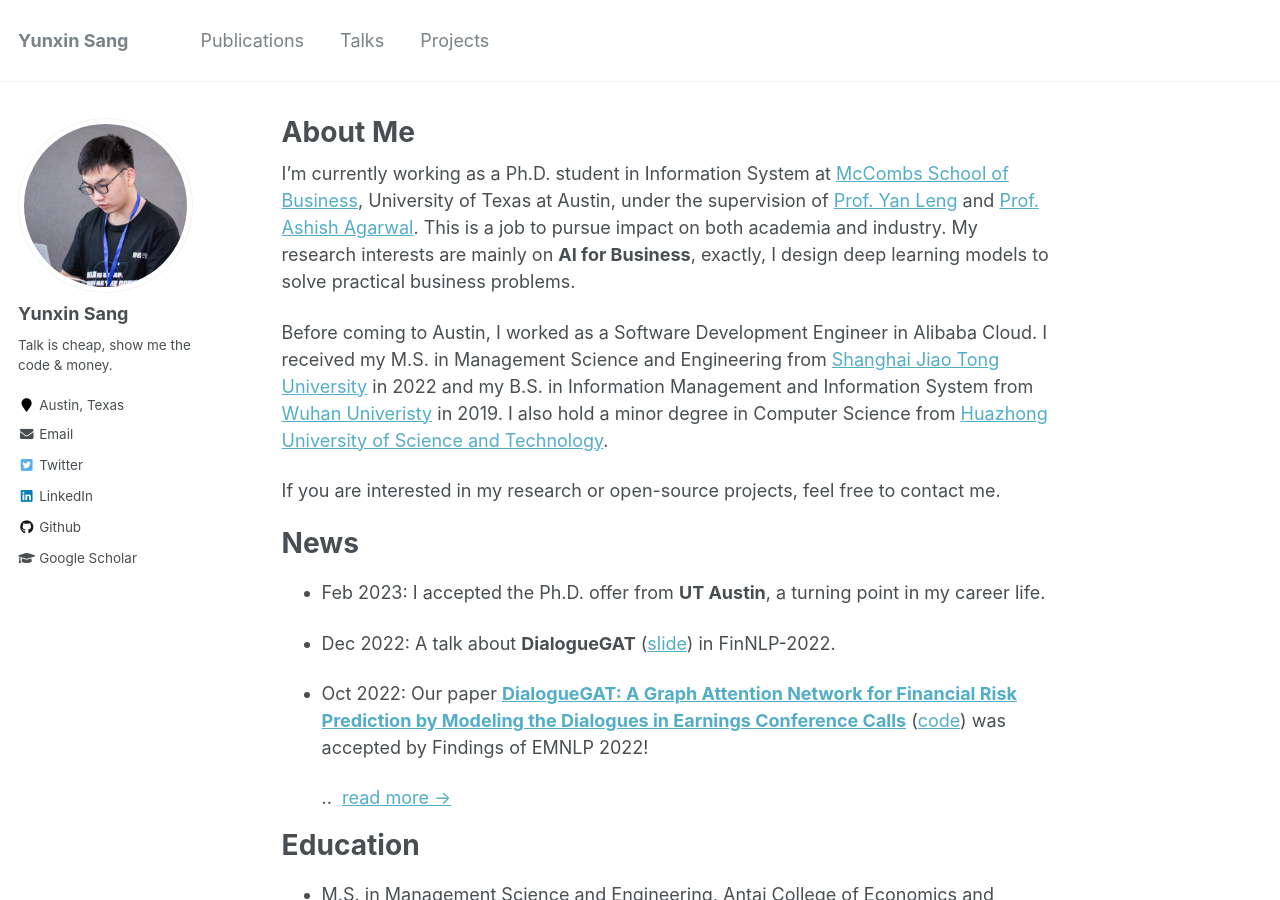
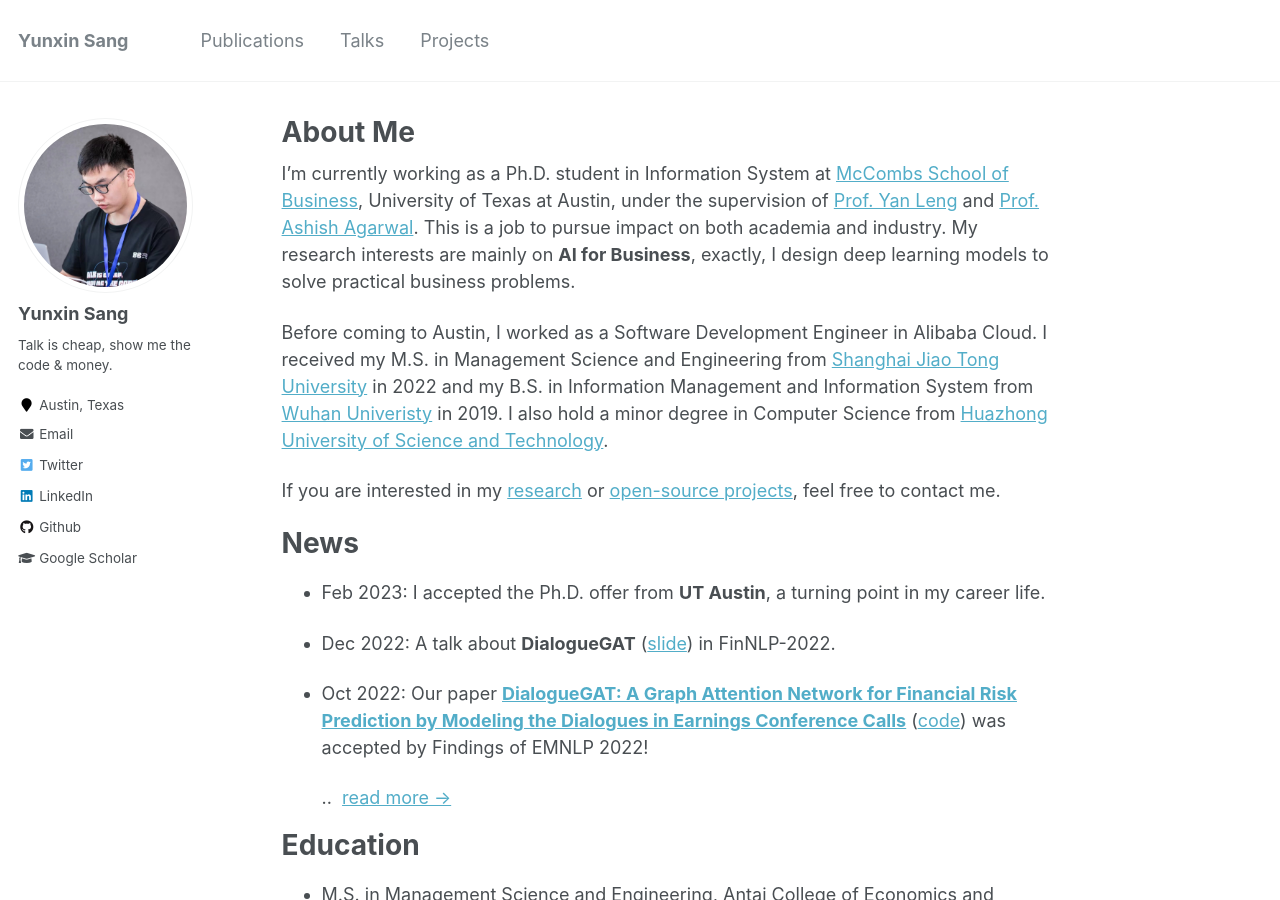
Before and after one commit to sangyx/sangyx.github.io, a Jekyll site: the page built from _pages/about.md, in a window 1280 px wide and 900 px high. Built offline with Jekyll 4.4.1, drawn with Linux system fonts in a browser that asks for light colours; part of the change alters nothing that is shown.

```diff
--- a/_pages/about.md
+++ b/_pages/about.md
@@ -12,7 +12,7 @@ I'm currently working as a Ph.D. student in Information System at [McCombs Schoo
 
 Before coming to Austin, I worked as a Software Development Engineer in Alibaba Cloud. I received my M.S. in Management Science and Engineering from [Shanghai Jiao Tong University](https://www.sjtu.edu.cn/) in 2022 and my B.S. in Information Management and Information System from [Wuhan Univeristy](https://www.whu.edu.cn/) in 2019. I also hold a minor degree in Computer Science from [Huazhong University of Science and Technology](https://www.hust.edu.cn/).
 
-If you are interested in my research or open-source projects, feel free to contact me.
+If you are interested in my [research](https://sangyx.com/publications/) or [open-source projects](https://sangyx.com/projects/), feel free to contact me.
 
 # News
 
```
